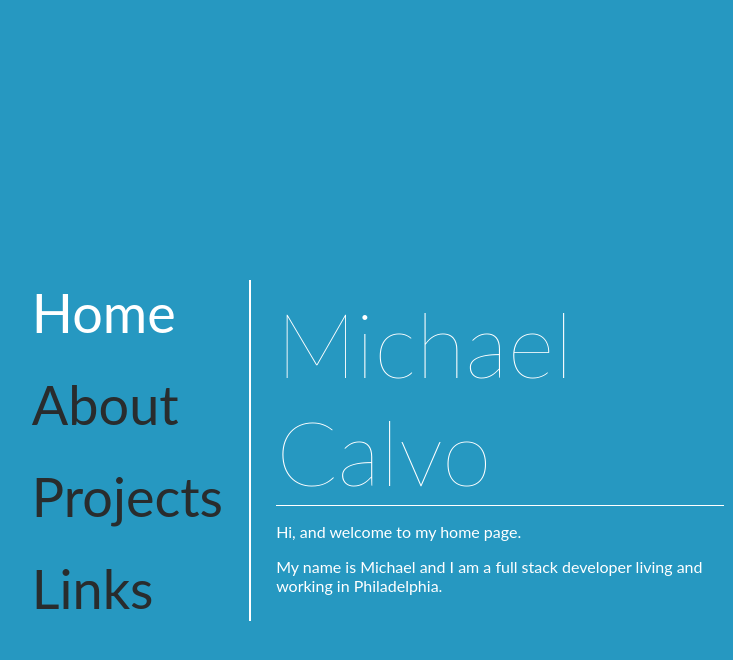
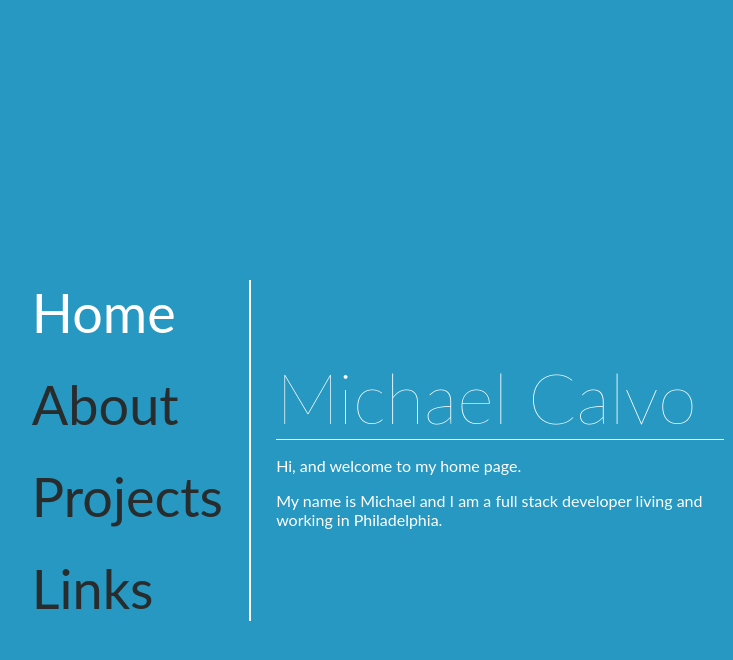
Before and after one commit to Mac-lp3/personal-site, a Jekyll site: the page built from index.html, in a window 1280 px wide. Shown: the top 660 px of the page, without its empty margins (282-1015 px from the left). Built offline with Jekyll 4.4.1, drawn with Linux system fonts in a browser that asks for light colours.

Commit message:
font size is now based on width. Updated margin size in key frame animation

```diff
--- a/_sass/home.scss
+++ b/_sass/home.scss
@@ -65,16 +65,16 @@
 		margin-top: 0vh;
 		margin-bottom: 0vh;
 	} 100% {
-		margin-top: 20vh;
-		margin-bottom: 20vh;
+		margin-top: 30vh;
+		margin-bottom: 30vh;
 	}
 }
 
 @keyframes openDivider {
 
  0% {
-	 margin-top: 20vh;
-	 margin-bottom: 20vh;
+	 margin-top: 30vh;
+	 margin-bottom: 30vh;
  } 100% {
 	 margin-top: 0vh;
 	 margin-bottom: 0vh;
@@ -118,14 +118,14 @@
 
 .copy-wrapper div h1, h2 {
 	color: $header-font-color;
-	font-size: 6vh;
+	font-size: 5vw;
 	font-weight: lighter;
 	margin: 0px;
 	border-bottom: 1px solid white;
 }
 
 .copy-wrapper div h1 {
-	font-size: 10vh;
+	font-size: 5.5vw;
 }
 
 .hidden-copy {
```
